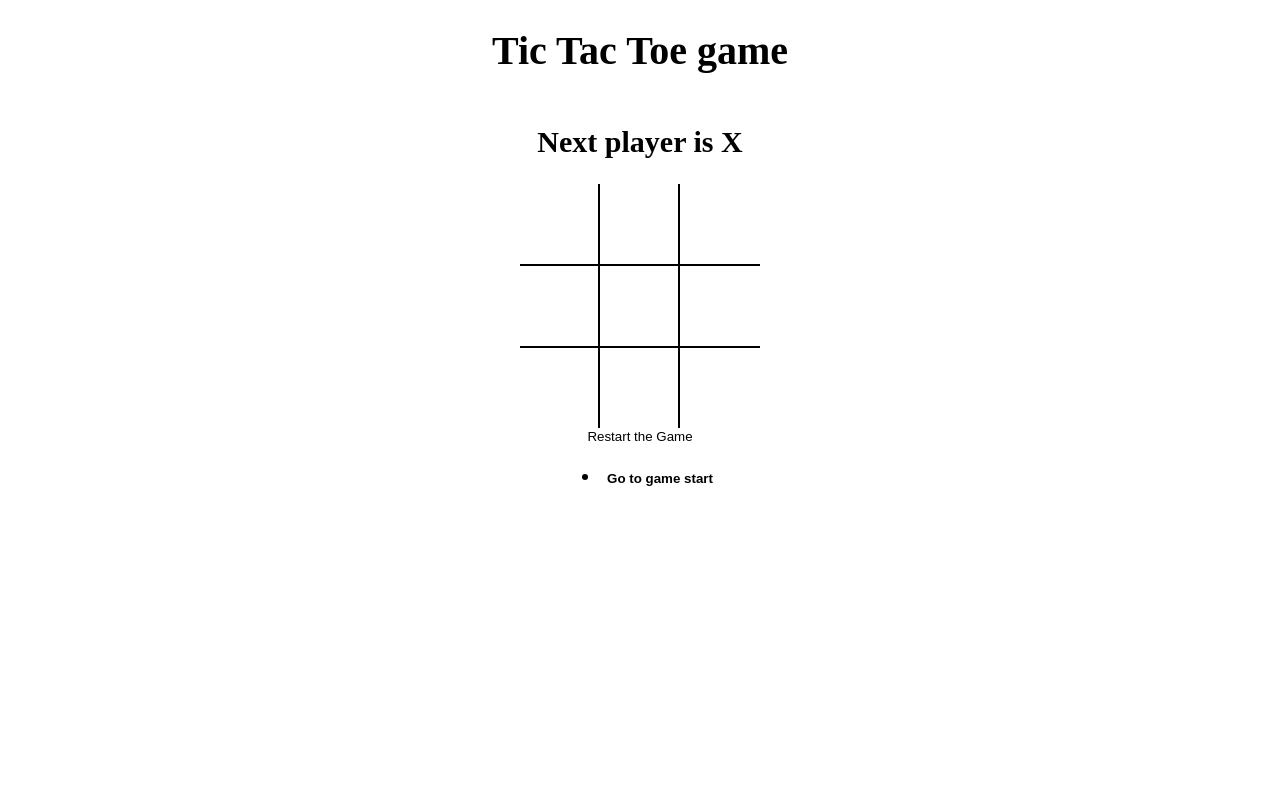
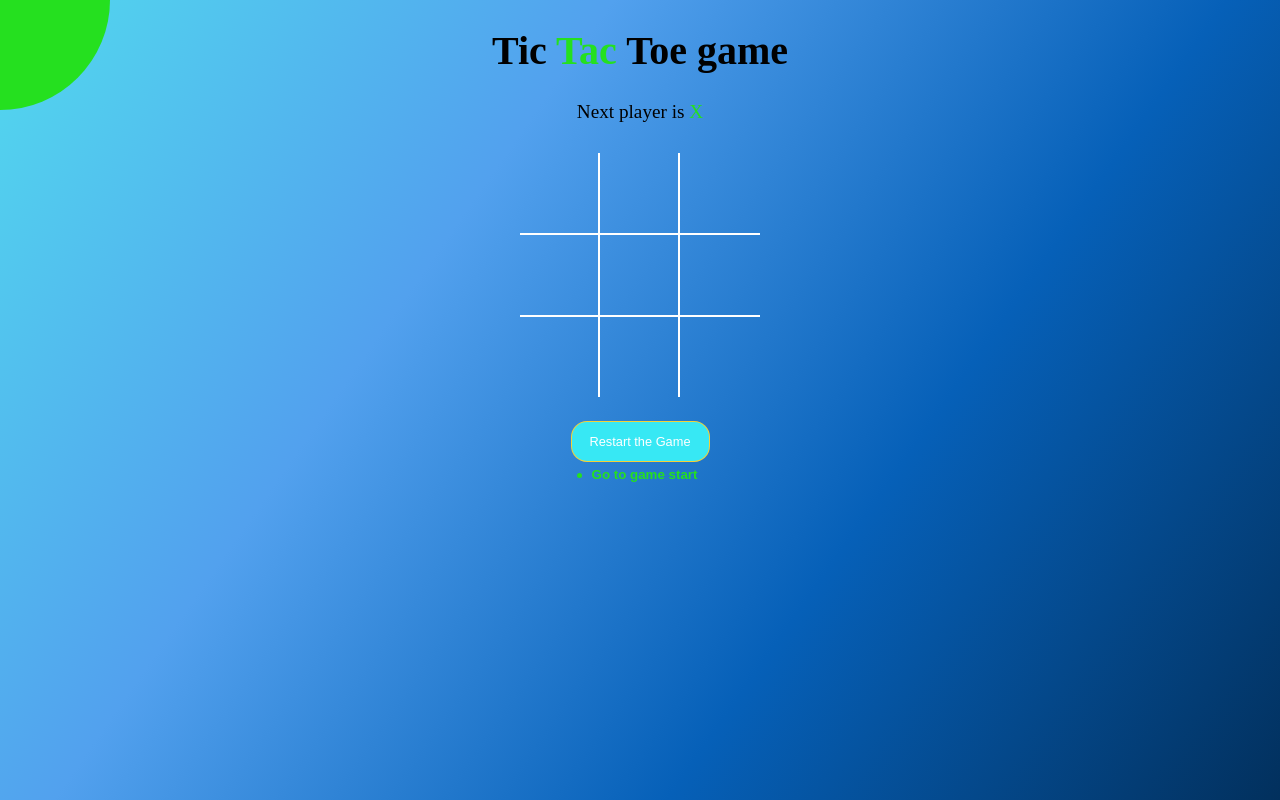
Before and after one commit to sagartare12/my-ap, a React (Vite) app: page / in a window 1280 px wide. Built offline with nearby package versions, Linux system fonts and the light colour scheme.

Commit message:
Style the whole game using sass style

```diff
--- a/index.html
+++ b/index.html
@@ -1,7 +1,10 @@
 <!DOCTYPE html>
-<html>
   <head>
-    <title>React Parcel Micro App</title>
+    <meta charset="UTF-8" />
+    <meta name="viewport" content="width=device-width, initial-scale=1.0" />
+    <meta http-equiv="X-UA-Compatible" content="ie=edge" />
+    <link href="https://fonts.googleapis.com/css?family=Roboto:300,400,700&display=swap" rel="stylesheet" />
+    <title>TIC TAC TOE</title>
   </head>
   <body>
     <div id="root"></div>
--- a/src/App.js
+++ b/src/App.js
@@ -53,10 +53,12 @@
 
   return (
   <div className="app">
-    <h1>Tic Tac Toe game</h1>
+    <h1>Tic <span className="text-green"> Tac </span> Toe game</h1>
     <StatusMessage winner={winner} current={current} />
    <Board board={current.board} handlerSquareClick={handlerSquareClick} winningSquares={winningSquares}/>
-   <button type="button" onClick={onNewGame}>Restart the Game</button>
+   <button type="button" onClick={onNewGame}
+   className={`btn-reset ${winner ? 'active': ''}`}>Restart the Game</button>
+   <div className="bg-balls" />
    <History history={history} moveTo={moveTo} currentMove={currentMove} />
   </div>
   );
--- a/src/components/History.js
+++ b/src/components/History.js
@@ -2,16 +2,14 @@
 
  const History = ({history , moveTo ,currentMove}) => {
     return (
-
-            <ul>
+        <div className="history-wrapper">
+            <ul className="history">
                 {
                 history.map((_, move)=> {
                 return (
                         <li key={move}>
                             <button
-                            style={{
-                                fontWeight: move === currentMove ? 'bold' : 'normal'
-                            }}type="button"
+                           className={`btn-move ${move === currentMove ? 'active' : ''}`} type="button"
                             onClick={() => {
                                 moveTo(move);
                             }}>{move === 0 ? 'Go to game start' : `Go to the next move ${move}`}</button>
@@ -21,6 +19,7 @@
                 )}
 
             </ul>
+        </div>
 
     )
 }
--- a/src/components/Square.js
+++ b/src/components/Square.js
@@ -2,8 +2,9 @@
 
  const Square = ({value , onClick , isWinningSquares}) => {
     return (
-    <button type="button" className="square"
+    <button type="button"
     onClick={onClick}
+    className={` square ${isWinningSquares ? 'winning' : ''} ${value === 'X' ? 'text-green' : 'text-orange'}`}
     style={ { fontWeight : isWinningSquares ? 'bold' : 'normal'}}>{value}</button>
     )
 
--- a/src/components/StatusMessage.js
+++ b/src/components/StatusMessage.js
@@ -5,11 +5,25 @@
 
 const noMovesLeft = current.board.every( (el) => el !== null);
     return (
-       <h2>
-           {winner && `winner is ${winner}`}
-           {!winner &&  !noMovesLeft &&  `Next player is ${current.isXNext ? 'X' : 'O'}`}
-           {!winner && noMovesLeft && 'X and O tied'}
-       </h2>
+       <div className="status-message">
+           {winner && (
+               <>
+                    Winner is {}
+                    <span className={winner === 'X' ? 'text-green' : 'text-orange'}>
+                        {winner}
+                    </span>
+               </>
+           )}
+            { !winner &&  !noMovesLeft &&
+                <>
+                    Next player is <span className={current.isXNext ? 'text-green' : 'text-orange'}>{current.isXNext ? 'X' : 'O'}</span>
+                </>
+            }
+           {!winner && noMovesLeft &&
+           <><span className="text-green">X</span> and <span className="text-orange">O</span>tied
+           </>
+           }
+       </div>
     );
 }
 
--- a/src/styles/root.scss
+++ b/src/styles/root.scss
@@ -1,6 +1,26 @@
+ $green : rgb(37, 224, 31);
+ $orange : #f4d137;
+ $blue :  #37e8f4;
  body{
      padding:0;
      margin: 0;
+     width: 100%;
+     height:100vh;
+     background:linear-gradient(125deg,#52d9ee,#52a1ee,#0660b8,#02305d)  ;
+     background-size: 100%;
+     animation : bganimation 15s infinite;
+ }
+
+ @keyframes bganimation {
+     0%{
+         background-position: 0% 50% ;
+     }
+     50%{
+         background-position: 100% 50%;
+     }
+     100%{
+         background-position: 0% 50%;
+     }
  }
 
  button{
@@ -18,11 +38,18 @@
      flex-direction: column;
      align-items: center;
  }
+
+ .text-green{
+     color : $green;
+ }
+ .text-orange{
+     color : $orange;
+ }
  .board{
      .board-row{
          display: flex;
          flex-direction: row;
-         border-bottom: 2px solid #000;
+         border-bottom: 2px solid #fff;
          &:last-child{
              border-bottom: none;
          }
@@ -30,7 +57,7 @@
      .square{
          width: 80px;
          height: 80px;
-         border-right: 2px solid #000;
+         border-right: 2px solid #fff;
          font-size: 2.5rem;
          padding: 0;
          overflow: hidden;
@@ -38,6 +65,121 @@
          &:last-child{
              border-right: none;
          }
+         &.winning{
+             animation: scaleText 1.4s infinite;
+             @keyframes scaleText {
+                 0% {
+                     transform : 2.5rem;
+                 }
+                 50%{
+                     font-size: 3.5rem;
+                 }
+                 100%{
+                     font-size: 2.5rem;
+                 }
+
+             }
+         }
         }
      }
  }
+
+ .history-wrapper{
+     width: 300px;
+     text-align: center;
+     margin-bottom: 20px;
+     .history{
+         display: inline-block;
+         padding: 0;
+         margin : 0;
+         li{
+             list-style: none;
+             text-align: left;
+             &:before{
+                 content: '';
+                 border-radius: 50%;
+                 display: inline-block;
+                 height: 5px;
+                 width: 5px;
+                 background-color: $green;
+                 margin-right : 4px;
+                 margin-bottom: 1px;
+             }
+             .btn-move{
+                 color : #fff;
+                 &.active{
+                     font-weight: bold;
+                     color: $green;
+                 }
+             }
+         }
+     }
+ }
+
+ .status-message{
+     margin-bottom: 30px;
+     font-size: 1.2rem;
+     font-weight: lighter;
+     span{
+         font-weight: normal;
+     }
+ }
+
+ .btn-reset{
+     font-size: 0.8rem;
+     color:#fff;
+     border-radius: 15px;
+     padding: 12px 18px;
+     margin-top: 25px;
+     transition: all 0.2s;
+     background-color: $blue;
+     box-shadow: 0px 0px 0px 1px $orange;
+     &.active{
+         background-color: $orange;
+         box-shadow: none;
+     }
+ }
+
+ .bg-balls{
+     position: fixed;
+     top: 0;
+     left: 0;
+     right:0;
+     bottom: 0;
+     min-width: 100%;
+     z-index: -1;
+
+     &:before,
+     &:after{
+         content: '';
+         position: absolute;
+         width: 150px;
+         height: 150px;
+         border-radius: 50%;
+     }
+
+     &.before{
+         background-color: $orange;
+         right: -75px;
+         bottom: -75px;
+         @media screen and (min-width:476px) {
+             width: 220px;
+             height: 220px;
+             right: -110px;
+             bottom : -110px;
+
+         }
+
+     }
+      &:after{
+          background-color: $green;
+          top: -75px;
+          left: -75px;
+           @media screen and (min-width: 476px) {
+      width: 220px;
+      height: 220px;
+      top: -110px;
+      left: -110px;
+    }
+      }
+ }
```
